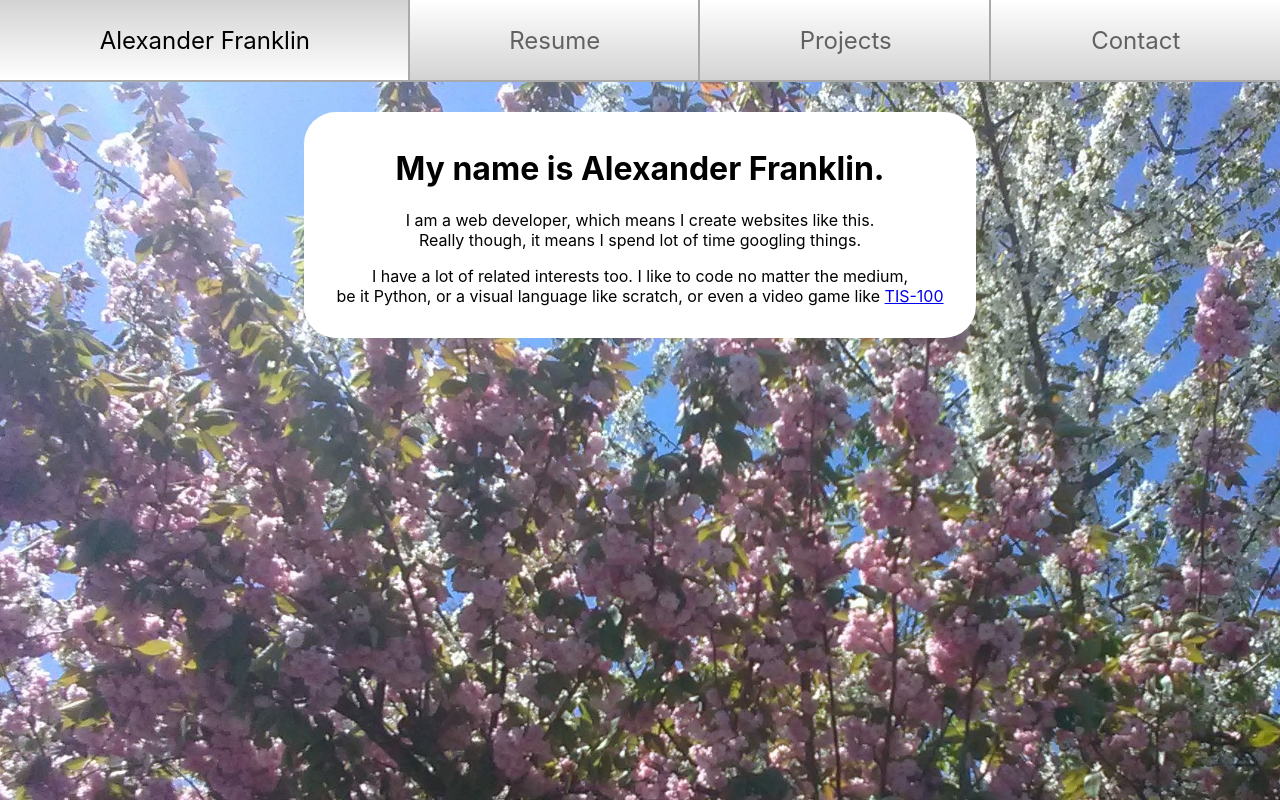
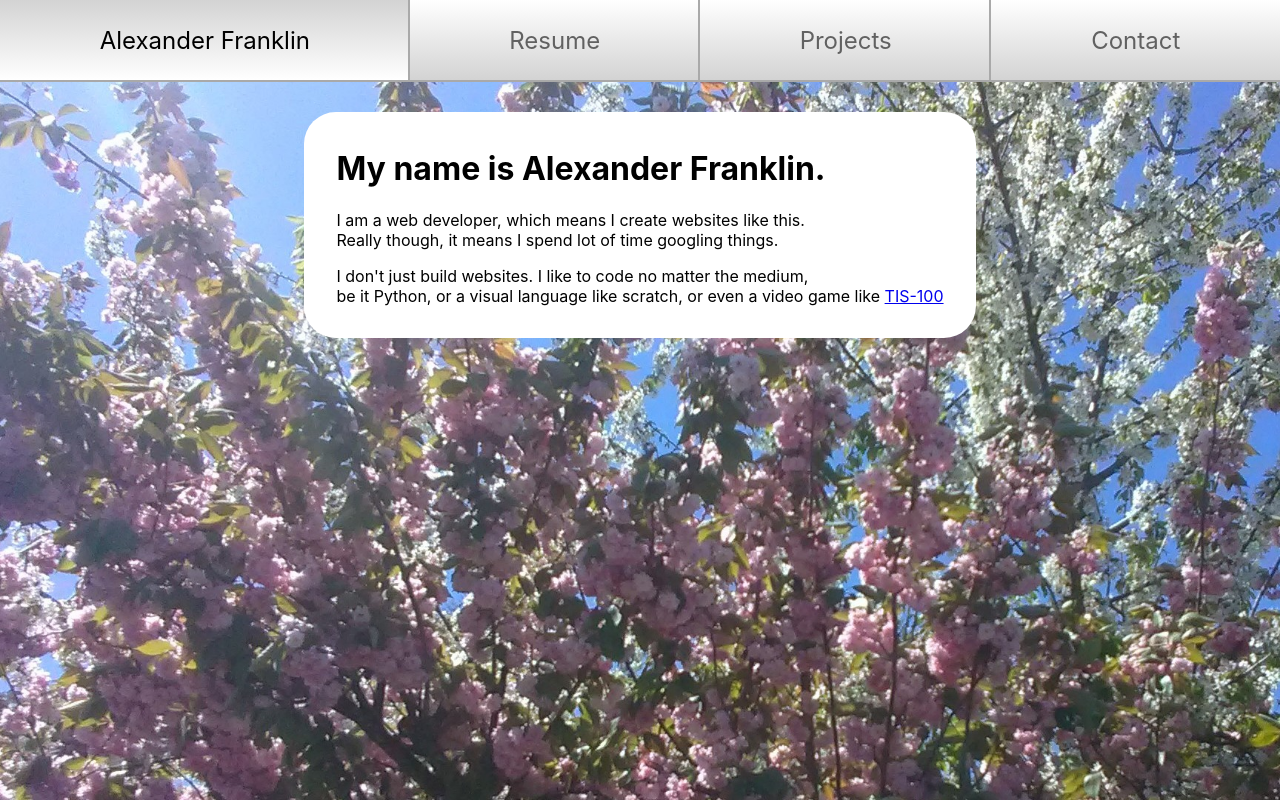
Before and after one commit to PAlexanderFranklin/alexanderfranklin, a React (Create React App) app: page / in a window 1280 px wide. Built offline with nearby package versions, Linux system fonts and the light colour scheme.

Commit message:
Add content

```diff
--- a/src/views/Pages/Home/Home.css
+++ b/src/views/Pages/Home/Home.css
@@ -0,0 +1,3 @@
+.Home {
+    text-align: left;
+}
--- a/src/views/Pages/Home/Home.js
+++ b/src/views/Pages/Home/Home.js
@@ -10,7 +10,7 @@ function Home() {
         Really though, it means I spend lot of time googling things.
       </p>
       <p>
-        I have a lot of related interests too. I like to code no matter the medium, <br />
+        I don't just build websites. I like to code no matter the medium, <br />
         be it Python, or a visual language like scratch, or even a video game
         like <a href="http://www.zachtronics.com/tis-100/">TIS-100</a>
       </p>
--- a/src/views/Pages/Projects/Projects.js
+++ b/src/views/Pages/Projects/Projects.js
@@ -4,7 +4,7 @@ import './Projects.css';
 function Projects() {
   return (
     <div className="Projects">
-      <a href="https://github.com/PAlexanderFranklin">GitHub</a>
+      I have things on my <a href="https://github.com/PAlexanderFranklin">GitHub</a>
     </div>
   );
 }
```
